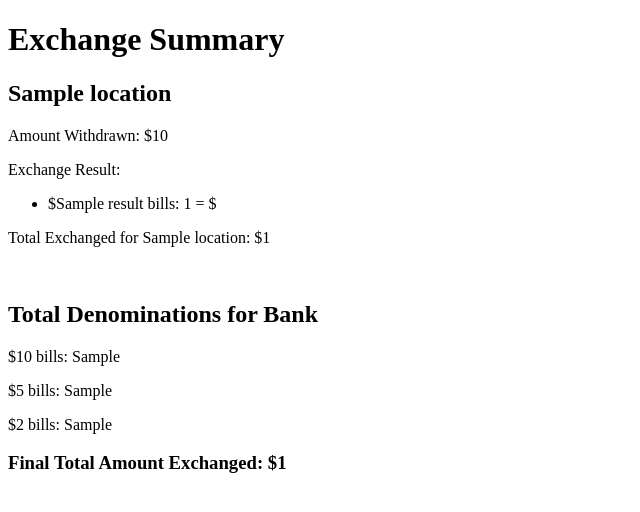
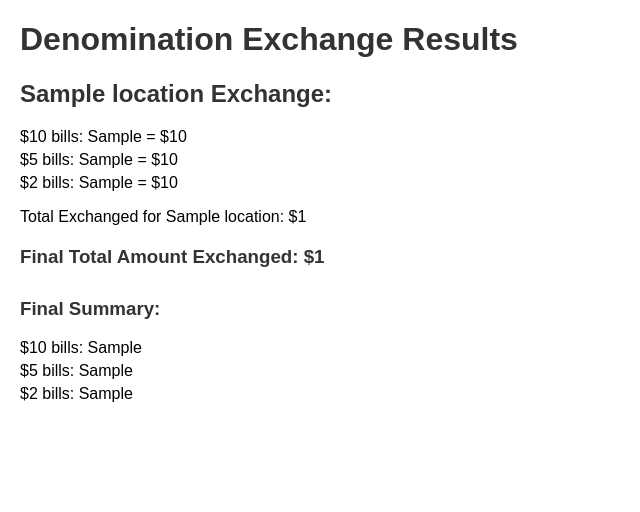
Before and after one commit to jasonzhangkm/dbs-25102024, a Flask app: template templates/results.html in a window 1280 px wide. Shown: the top 512 px of the page, without its empty margins (0-640 px from the left). Run offline with Flask 3, Linux system fonts and the light colour scheme; the template is opened without the code that fills it: most values are stand-ins (such as "Sample title", 1, 10 or a date in 2020).

Commit message:
Update results.html

```diff
--- a/templates/results.html
+++ b/templates/results.html
@@ -3,29 +3,56 @@
 <head>
     <meta charset="UTF-8">
     <meta name="viewport" content="width=device-width, initial-scale=1.0">
-    <title>Exchange Results</title>
+    <title>Denomination Exchange Results</title>
+    <style>
+        body {
+            font-family: Arial, sans-serif;
+            margin: 20px;
+        }
+        h1, h2, h3 {
+            color: #333;
+        }
+        ul {
+            list-style-type: none;
+            padding: 0;
+        }
+        li {
+            margin-bottom: 5px;
+        }
+        .location-result {
+            margin-bottom: 20px;
+        }
+        .final-summary {
+            margin-top: 30px;
+        }
+    </style>
 </head>
 <body>
-    <h1>Exchange Summary</h1>
 
-    {% for exchange in exchanges %}
-        <h2>{{ exchange.location }}</h2>
-        <p>Amount Withdrawn: ${{ exchange.amount }}</p>
-        <p>Exchange Result:</p>
+    <h1>Denomination Exchange Results</h1>
+
+    {% for result in all_results %}
+    <div class="location-result">
+        <h2>{{ result['location'] }} Exchange:</h2>
         <ul>
-            {% for denom, count in exchange.result.items() %}
-                <li>${{ denom }} bills: {{ count }} = ${{ count * int(denom) }}</li>
-            {% endfor %}
+            <li>$10 bills: {{ result['10'] }} = ${{ result['10'] * 10 }}</li>
+            <li>$5 bills: {{ result['5'] }} = ${{ result['5'] * 5 }}</li>
+            <li>$2 bills: {{ result['2'] }} = ${{ result['2'] * 2 }}</li>
         </ul>
-        <p>Total Exchanged for {{ exchange.location }}: ${{ exchange.total_exchanged }}</p>
-        <br>
+        <p>Total Exchanged for {{ result['location'] }}: ${{ result['total_exchanged'] }}</p>
+    </div>
     {% endfor %}
 
-    <h2>Total Denominations for Bank</h2>
-    <p>$10 bills: {{ total_denominations['10'] }}</p>
-    <p>$5 bills: {{ total_denominations['5'] }}</p>
-    <p>$2 bills: {{ total_denominations['2'] }}</p>
+    <h3>Final Total Amount Exchanged: ${{ total_amount_exchanged }}</h3>
 
-    <h3>Final Total Amount Exchanged: ${{ total_amount }}</h3>
+    <div class="final-summary">
+        <h3>Final Summary:</h3>
+        <ul>
+            <li>$10 bills: {{ final_summary['10'] }}</li>
+            <li>$5 bills: {{ final_summary['5'] }}</li>
+            <li>$2 bills: {{ final_summary['2'] }}</li>
+        </ul>
+    </div>
+
 </body>
 </html>
```
